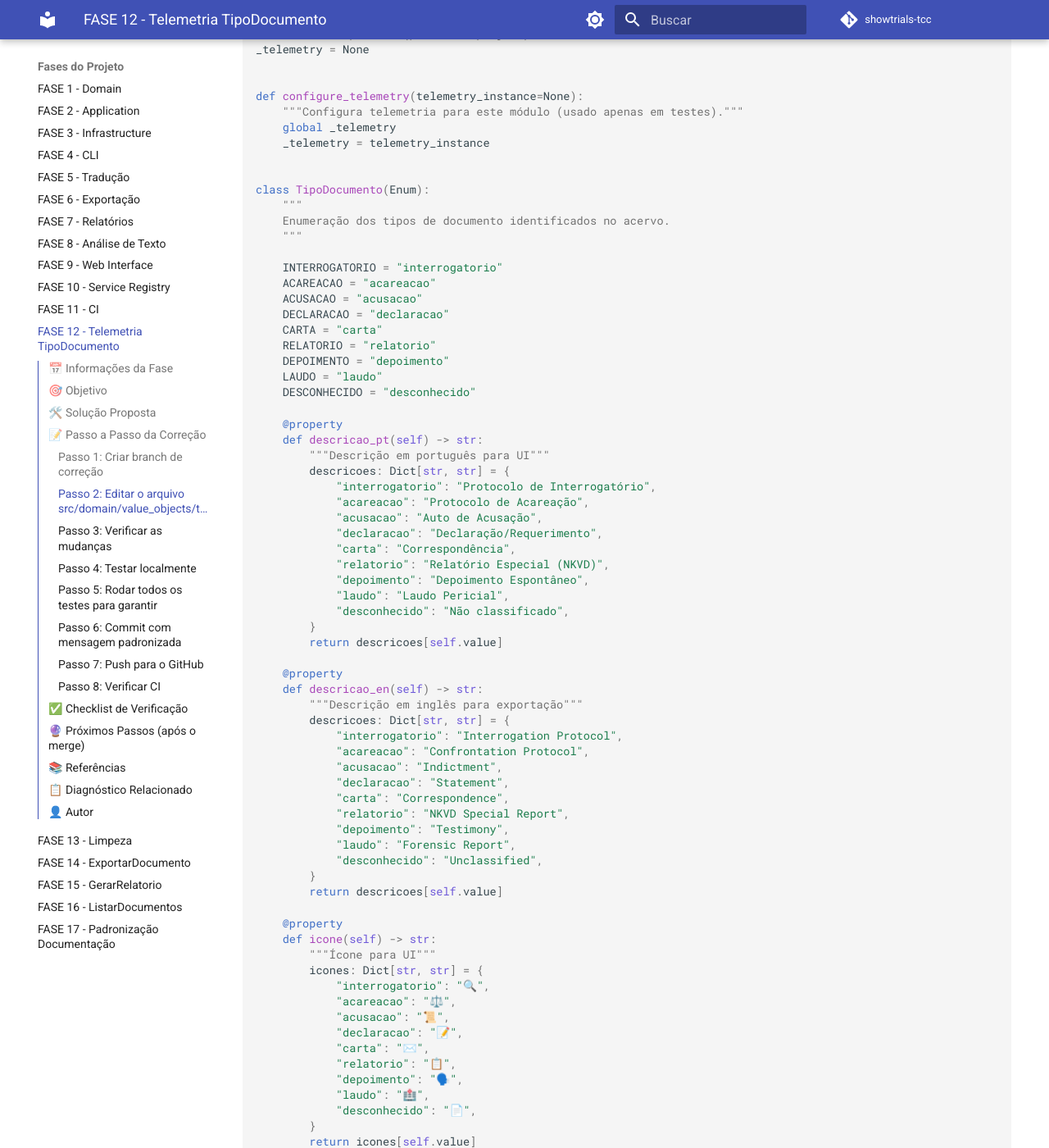
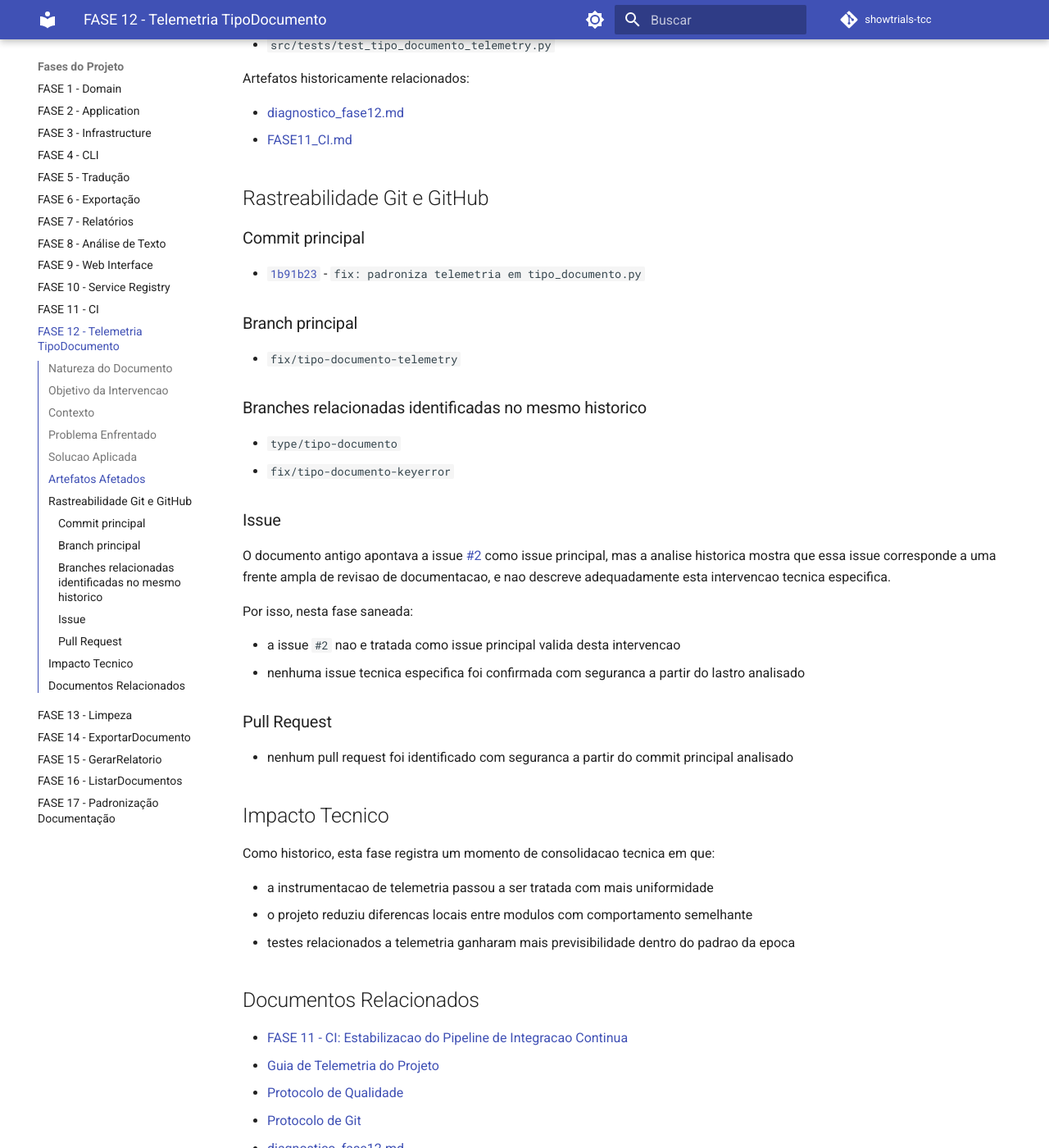
Before and after one commit to rib-thiago/showtrials-tcc, an MkDocs documentation site: the page built from docs/fases/FASE12.md, in a window 1280 px wide and 1400 px high, scrolled down 1791 px. Shown: the whole window at 82% size. Built offline with MkDocs 1.6.1 and Material for MkDocs 9.7.7, drawn with Linux system fonts in a browser that asks for light colours; comment, search, counter and statistics services are not loaded; some of the changed text lies outside the part shown.

Commit message:
docs: sanear fase 12 como historico rastreavel
Registra o saneamento de docs/fases/FASE12.md como historico de intervencao tecnica, inaugurando no bloco de fases a regua de rastreabilidade explicita com base em Git e GitHub.

A mudanca:
- reescreve a FASE12 como historico de padronizacao da telemetria em TipoDocumento
- remove passo a passo operacional, checklist de execucao, instrucoes de branch, push e merge e bloco extenso de codigo copiado
- explicita commit principal, branch principal, branches relacionadas e ausencia de PR identificado com seguranca
- corrige a referencia indevida a issue #2, que nao descreve adequadamente a intervencao tecnica da fase
- ajusta o changelog para refletir a conclusao do saneamento dos principais documentos publicos de entrada
- registra a rodada correspondente da intervencao

Esta rodada foi conduzida com leitura panoramica do bloco docs/fases e com reconstrucao direta do lastro historico da FASE12 em Git e GitHub.

````diff
--- a/docs/fases/FASE12.md
+++ b/docs/fases/FASE12.md
@@ -1,310 +1,107 @@
-# FASE 12 - Padronização da Telemetria no TipoDocumento
+# Historico da Fase 12 - Padronizacao da Telemetria em TipoDocumento
 
-<div align="center">
+## Natureza do Documento
 
-**Correção dos testes de telemetria e unificação do padrão de instrumentação**
+Este documento registra historicamente a intervencao que padronizou a telemetria em `TipoDocumento`.
 
-</div>
+Ele nao deve ser lido como guia operacional vigente de correcoes, testes ou fluxo Git. Esses assuntos hoje devem ser consultados principalmente em:
 
-## 📅 **Informações da Fase**
+- [Guia de Telemetria do Projeto](../flows/guia_de_telemetria.md)
+- [Guia de Debug do Projeto](../flows/guia_de_debug.md)
+- [Protocolo de Git](../flows/protocolo_de_git.md)
+- [Protocolo de Qualidade](../flows/protocolo_de_qualidade.md)
 
-| Item | Descrição |
-|------|-----------|
-| **Status** | ✅ Concluída |
-| **Data de Conclusão** | 19/02/2026 |
-| **Data de Início** | 19 de Fevereiro de 2026 |
-| **Artefatos** | `src/domain/value_objects/tipo_documento.py` |
-| **Dependências** | FASE 11 (CI), FASE 8 (Análise de Texto) |
-| **Issue principal** | [#2](https://github.com/rib-thiago/showtrials-tcc/issues/2) |
-| **Commit principal** | [`1b91b23`](https://github.com/rib-thiago/showtrials-tcc/commit/1b91b23660024bef1aa4cb073906db4a70a35d7b) |
-| **Diagnóstico relacionado** | [`diagnostico_fase12.md`](../metricas/diagnostico_fase12.md) |
+## Objetivo da Intervencao
 
----
+Corrigir a implementacao de telemetria em `src/domain/value_objects/tipo_documento.py` para alinhar o arquivo ao padrao predominante do projeto naquele momento e restaurar consistencia nos testes relacionados.
 
-## 🎯 **Objetivo**
+## Contexto
 
-Padronizar a implementação da telemetria no arquivo `tipo_documento.py` para seguir o mesmo padrão utilizado em todos os outros arquivos do projeto, resolvendo os 4 testes falhando e garantindo consistência na instrumentação.
+Esta intervencao aconteceu pouco depois da estabilizacao inicial do CI e em continuidade ao endurecimento do uso de telemetria no projeto.
 
----
+O contexto mais imediato incluia:
 
-## 🛠️ **Solução Proposta**
+- o uso crescente do padrao `_telemetry` com `configure_telemetry`
+- necessidade de reduzir divergencias entre modulos semelhantes
+- correcoes incrementais em torno de testes e instrumentacao
 
-Substituir a implementação atual de telemetria em `tipo_documento.py` pelo padrão consolidado no projeto:
+Hoje esse contexto deve ser lido em conjunto com:
 
-1. Remover o decorator `@monitor`
-2. Adicionar variável global `_telemetry`
-3. Adicionar função `configure_telemetry`
-4. Adicionar verificações `if _telemetry:` nos métodos relevantes
+- [FASE 11 - CI: Estabilizacao do Pipeline de Integracao Continua](FASE11_CI.md)
+- [Guia de Telemetria do Projeto](../flows/guia_de_telemetria.md)
 
----
+## Problema Enfrentado
 
-## 📝 **Passo a Passo da Correção**
+O arquivo `tipo_documento.py` seguia uma abordagem diferente da instrumentacao observada em outros pontos do projeto.
 
-### **Passo 1: Criar branch de correção**
+Essa divergencia gerava atrito tecnico porque:
 
-```bash
-# Certifique-se de estar na main atualizada
-git checkout main
-git pull origin main
+- dificultava a uniformidade da instrumentacao
+- enfraquecia a coerencia entre modulos semelhantes
+- criava friccao nos testes relacionados a telemetria
 
-# Criar branch seguindo o padrão
-git checkout -b fix/tipo-documento-telemetry
-```
+## Solucao Aplicada
 
-### **Passo 2: Editar o arquivo `src/domain/value_objects/tipo_documento.py`**
+A intervencao historica substituiu a abordagem anterior por uma forma mais alinhada ao padrao predominante da epoca:
 
-Substitua TODO o conteúdo pelo código abaixo:
+- uso de variavel global `_telemetry`
+- configuracao explicita via `configure_telemetry`
+- chamadas condicionais a `increment(...)` em pontos relevantes
 
-```python
-# src/domain/value_objects/tipo_documento.py
-"""
-Value Object: TipoDocumento
-Representa os tipos possíveis de documentos históricos.
-"""
+Hoje esse padrao deve ser lido como parte do historico da consolidacao de telemetria do projeto, e nao como especificacao normativa unica e isolada.
 
-from enum import Enum
-from typing import Dict, List, Optional
+## Artefatos Afetados
 
-# Telemetria opcional (padrão do projeto)
-_telemetry = None
+Com lastro direto no commit principal identificado:
 
+- `src/domain/value_objects/tipo_documento.py`
+- `src/tests/test_tipo_documento_telemetry.py`
 
-def configure_telemetry(telemetry_instance=None):
-    """Configura telemetria para este módulo (usado apenas em testes)."""
-    global _telemetry
-    _telemetry = telemetry_instance
+Artefatos historicamente relacionados:
 
+- [diagnostico_fase12.md](../metricas/diagnostico_fase12.md)
+- [FASE11_CI.md](FASE11_CI.md)
 
-class TipoDocumento(Enum):
-    """
-    Enumeração dos tipos de documento identificados no acervo.
-    """
+## Rastreabilidade Git e GitHub
 
-    INTERROGATORIO = "interrogatorio"
-    ACAREACAO = "acareacao"
-    ACUSACAO = "acusacao"
-    DECLARACAO = "declaracao"
-    CARTA = "carta"
-    RELATORIO = "relatorio"
-    DEPOIMENTO = "depoimento"
-    LAUDO = "laudo"
-    DESCONHECIDO = "desconhecido"
+### Commit principal
 
-    @property
-    def descricao_pt(self) -> str:
-        """Descrição em português para UI"""
-        descricoes: Dict[str, str] = {
-            "interrogatorio": "Protocolo de Interrogatório",
-            "acareacao": "Protocolo de Acareação",
-            "acusacao": "Auto de Acusação",
-            "declaracao": "Declaração/Requerimento",
-            "carta": "Correspondência",
-            "relatorio": "Relatório Especial (NKVD)",
-            "depoimento": "Depoimento Espontâneo",
-            "laudo": "Laudo Pericial",
-            "desconhecido": "Não classificado",
-        }
-        return descricoes[self.value]
+- [`1b91b23`](https://github.com/rib-thiago/showtrials-tcc/commit/1b91b23660024bef1aa4cb073906db4a70a35d7b) - `fix: padroniza telemetria em tipo_documento.py`
 
-    @property
-    def descricao_en(self) -> str:
-        """Descrição em inglês para exportação"""
-        descricoes: Dict[str, str] = {
-            "interrogatorio": "Interrogation Protocol",
-            "acareacao": "Confrontation Protocol",
-            "acusacao": "Indictment",
-            "declaracao": "Statement",
-            "carta": "Correspondence",
-            "relatorio": "NKVD Special Report",
-            "depoimento": "Testimony",
-            "laudo": "Forensic Report",
-            "desconhecido": "Unclassified",
-        }
-        return descricoes[self.value]
+### Branch principal
 
-    @property
-    def icone(self) -> str:
-        """Ícone para UI"""
-        icones: Dict[str, str] = {
-            "interrogatorio": "🔍",
-            "acareacao": "⚖️",
-            "acusacao": "📜",
-            "declaracao": "📝",
-            "carta": "✉️",
-            "relatorio": "📋",
-            "depoimento": "🗣️",
-            "laudo": "🏥",
-            "desconhecido": "📄",
-        }
-        return icones[self.value]
+- `fix/tipo-documento-telemetry`
 
-    @classmethod
-    def from_titulo(cls, titulo: str) -> "TipoDocumento":
-        """
-        Classifica o tipo baseado no título em russo.
-        """
-        global _telemetry
+### Branches relacionadas identificadas no mesmo historico
 
-        if not titulo:
-            if _telemetry:
-                _telemetry.increment("tipo_documento.titulo_vazio")
-            return cls.DESCONHECIDO
+- `type/tipo-documento`
+- `fix/tipo-documento-keyerror`
 
-        # Mapeamento de padrões para tipos
-        padroes: Dict[str, List[str]] = {
-            "interrogatorio": ["Протокол допроса"],
-            "acareacao": ["Протокол очной ставки"],
-            "acusacao": ["Проект обвинительного заключения", "Обвинительное заключение"],
-            "declaracao": ["Заявление"],
-            "carta": ["Письмо"],
-            "relatorio": ["Спецсообщение"],
-            "depoimento": ["Показания", "Показание"],
-            "laudo": ["Акт судебно-медицинского"],
-        }
+### Issue
 
-        for tipo_str, padroes_lista in padroes.items():
-            for padrao in padroes_lista:
-                if padrao in titulo:
-                    if _telemetry:
-                        _telemetry.increment(f"tipo_documento.classificado.{tipo_str}")
-                    return cls(tipo_str)
+O documento antigo apontava a issue [#2](https://github.com/rib-thiago/showtrials-tcc/issues/2) como issue principal, mas a analise historica mostra que essa issue corresponde a uma frente ampla de revisao de documentacao, e nao descreve adequadamente esta intervencao tecnica especifica.
 
-        if _telemetry:
-            _telemetry.increment("tipo_documento.desconhecido")
-        return cls.DESCONHECIDO
+Por isso, nesta fase saneada:
 
-    @classmethod
-    def listar_todos(cls) -> List["TipoDocumento"]:
-        """Retorna todos os tipos válidos (exceto desconhecido)"""
-        return [t for t in cls if t != cls.DESCONHECIDO]
-```
+- a issue `#2` nao e tratada como issue principal valida desta intervencao
+- nenhuma issue tecnica especifica foi confirmada com seguranca a partir do lastro analisado
 
-### **Passo 3: Verificar as mudanças**
+### Pull Request
 
-```bash
-# Ver o que foi alterado
-git diff src/domain/value_objects/tipo_documento.py
-```
+- nenhum pull request foi identificado com seguranca a partir do commit principal analisado
 
-### **Passo 4: Testar localmente**
+## Impacto Tecnico
 
-```bash
-# Rodar apenas os testes que estavam falhando
-poetry run pytest src/tests/test_tipo_documento_telemetry.py -v
+Como historico, esta fase registra um momento de consolidacao tecnica em que:
 
-# Deve mostrar 5/5 passed (incluindo o novo teste)
-```
+- a instrumentacao de telemetria passou a ser tratada com mais uniformidade
+- o projeto reduziu diferencas locais entre modulos com comportamento semelhante
+- testes relacionados a telemetria ganharam mais previsibilidade dentro do padrao da epoca
 
-### **Passo 5: Rodar todos os testes para garantir**
+## Documentos Relacionados
 
-```bash
-poetry run pytest src/tests/ -v
-```
-
-**Saída esperada:**
-```
-collected 180 items
-... (todos passando)
-180 passed in XX.XXs
-```
-
-### **Passo 6: Commit com mensagem padronizada**
-
-```bash
-git add src/domain/value_objects/tipo_documento.py
-git commit -m "fix: padroniza telemetria em tipo_documento.py
-
-- Substitui decorator @monitor pelo padrão _telemetry/configure_telemetry
-- Adiciona chamadas a _telemetry.increment() nos pontos relevantes
-- Resolve 4 testes falhando em test_tipo_documento_telemetry.py
-- Mantém compatibilidade com o padrão do projeto
-
-Esta correção unifica a instrumentação com os demais arquivos
-(documento.py, traducao.py, analise_texto.py, etc.)"
-```
-
-### **Passo 7: Push para o GitHub**
-
-```bash
-git push origin fix/tipo-documento-telemetry
-```
-
-### **Passo 8: Verificar CI**
-
-```bash
-# Acompanhar a execução
-gh run list -L 5
-# ou
-gh run watch
-```
-
-**Resultado esperado:**
-```
-✅ Todos os 180 testes passando
-✅ Cobertura mantida em 63%
-✅ CI verde
-```
-
----
-
-## ✅ **Checklist de Verificação**
-
-| Etapa | Descrição | Status |
-|-------|-----------|--------|
-| 1 | Branch `fix/tipo-documento-telemetry` criada | ⬜ |
-| 2 | Arquivo `tipo_documento.py` modificado | ⬜ |
-| 3 | Testes locais passando (180/180) | ⬜ |
-| 4 | Commit feito com mensagem padrão | ⬜ |
-| 5 | Push para o GitHub | ⬜ |
-| 6 | CI passando no GitHub | ⬜ |
-
----
-
-## 🔮 **Próximos Passos (após o merge)**
-
-Com todos os testes passando, podemos:
-
-1. **Fazer o merge** da branch
-```bash
-git checkout main
-git pull origin main
-git merge fix/tipo-documento-telemetry
-git push origin main
-```
-
-2. **Iniciar as próximas fases**:
-   - Limpeza dos arquivos `.bak`
-   - Correção gradual dos erros de MyPy
-   - Implementação de novos casos de uso
-
----
-
-## 📚 **Referências**
-
-- **FASE 5 - Tradução Avançada**: Primeiro uso do padrão de telemetria
-- **FASE 8 - Análise de Texto**: Padronização do padrão
-- **FASE 11 - Estabilização do CI**: Contexto do problema
-
----
-
-## 📋 **Diagnóstico Relacionado**
-
-Para uma análise detalhada do problema que motivou esta fase, consulte:
-- [`diagnostico_fase12.md`](../metricas/diagnostico_fase12.md)
-
----
-
-## 👤 **Autor**
-
-**Thiago Ribeiro** - Projeto de TCC
-**Com assistência de DeepSeek** - Diagnóstico e correção
-
----
-
-<div align="center">
-  <sub>FASE 12 concluída em 19/02/2026</sub>
-  <br>
-  <sub>✅ Telemetria padronizada • 🧪 4 testes de telemetria resolvidos</sub>
-</div>
-
----
+- [FASE 11 - CI: Estabilizacao do Pipeline de Integracao Continua](FASE11_CI.md)
+- [Guia de Telemetria do Projeto](../flows/guia_de_telemetria.md)
+- [Protocolo de Qualidade](../flows/protocolo_de_qualidade.md)
+- [Protocolo de Git](../flows/protocolo_de_git.md)
+- [diagnostico_fase12.md](../metricas/diagnostico_fase12.md)
````
Also changed, not shown: docs/changelog.md (+2 -1 lines), docs/planejamento/rodadas/RODADA_20260327_56.md (added, +71 -0 lines).
